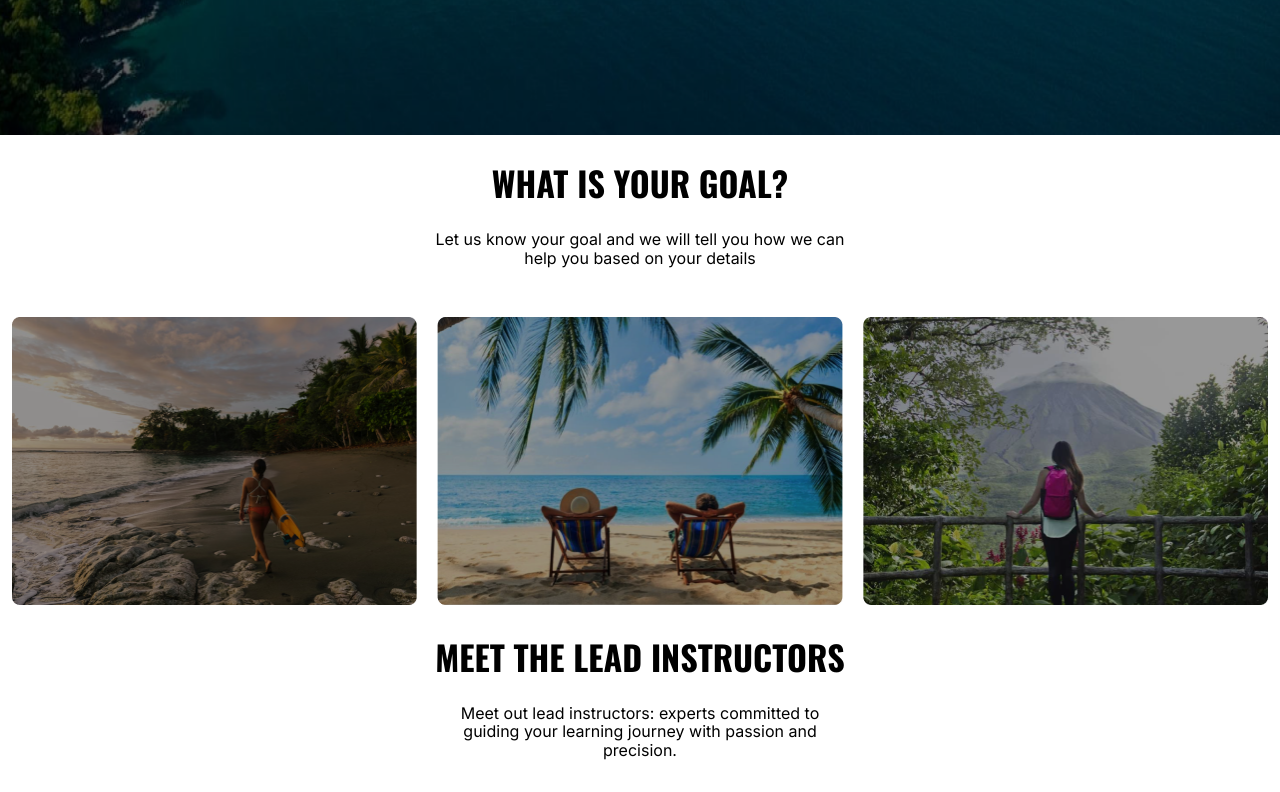
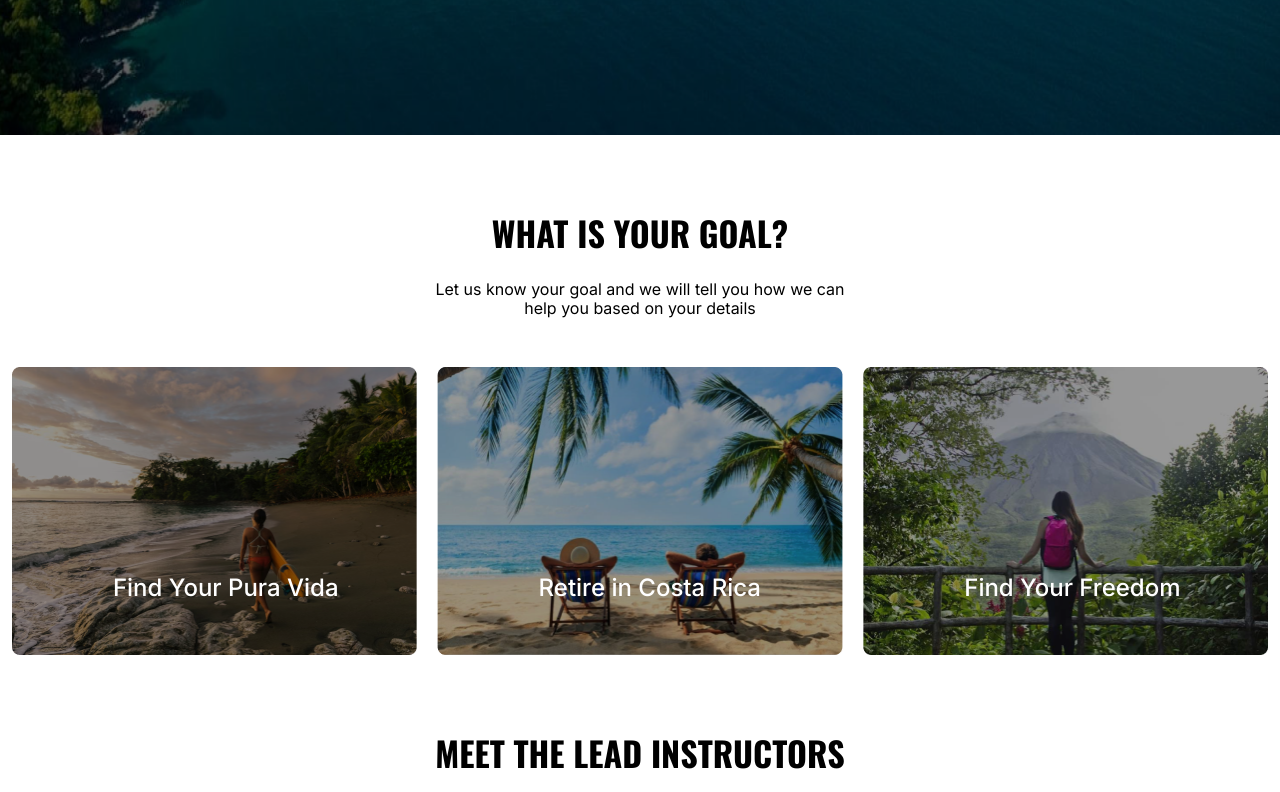
Before and after one commit to BrianKendalBucek/costa-rica-course, a Next.js app in the folder costa-rica-course/: page / in a window 1280 px wide. Shown: the part 780-1572 px from the top of the page. Built offline with nearby package versions, Linux system fonts and the light colour scheme.

Commit message:
overlay text on trio

```diff
--- a/costa-rica-course/src/app/page.module.scss
+++ b/costa-rica-course/src/app/page.module.scss
@@ -80,6 +80,7 @@ $text-color: #333;
   align-items: center;
   width: 415px;
   text-align: center;
+  margin-top: 50px;
 }
 
 .trio {
@@ -89,3 +90,26 @@ $text-color: #333;
   gap: 20px;
   margin-top: 50px;
 }
+
+.imageWithTextContainer {
+  position: relative;
+  width: 405.67px; // Adjust as needed
+  height: 288px; // Adjust as needed
+
+  .img {
+    display: block;
+    width: 100%;
+    height: auto;
+  }
+
+  .overlayText {
+    position: absolute;
+    top: 72%;
+    left: 25%;
+    // transform: translate(-50%, -50%);
+    color: white;
+    font-size: 24px;
+    font-weight: 500;
+    text-align: center;
+  }
+}
--- a/costa-rica-course/src/app/page.tsx
+++ b/costa-rica-course/src/app/page.tsx
@@ -26,7 +26,7 @@ const HomePage: React.FC = () => {
             <p>Let us know your goal and we will tell you how we can help you based on your details</p>
           </div>
           <div className={styles.trio}>
-            <div>
+            <div className={styles.imageWithTextContainer}>
               <Image
                 src="/images/Rectangle 2775 (1).png" // Path to your logo in the public/images directory
                 alt="Login Button"
@@ -34,8 +34,11 @@ const HomePage: React.FC = () => {
                 height={288} // Set appropriate height for the logo
                 priority // Ensures the logo loads faster
               />
+              <div className={styles.overlayText}>
+                Find Your Pura Vida
+              </div>
             </div>
-            <div>
+            <div className={styles.imageWithTextContainer}>
               <Image
                 src="/images/Rectangle 2776 (1).png" // Path to your logo in the public/images directory
                 alt="Login Button"
@@ -43,8 +46,11 @@ const HomePage: React.FC = () => {
                 height={288} // Set appropriate height for the logo
                 priority // Ensures the logo loads faster
               />
+              <div className={styles.overlayText}>
+                Retire in Costa Rica
+              </div>
             </div>
-            <div>
+            <div className={styles.imageWithTextContainer}>
               <Image
                 src="/images/Rectangle 2777 (1).png" // Path to your logo in the public/images directory
                 alt="Login Button"
@@ -52,6 +58,9 @@ const HomePage: React.FC = () => {
                 height={288} // Set appropriate height for the logo
                 priority // Ensures the logo loads faster
               />
+              <div className={styles.overlayText}>
+                Find Your Freedom
+              </div>
             </div>
           </div>
           <div className={styles.card}>
```
